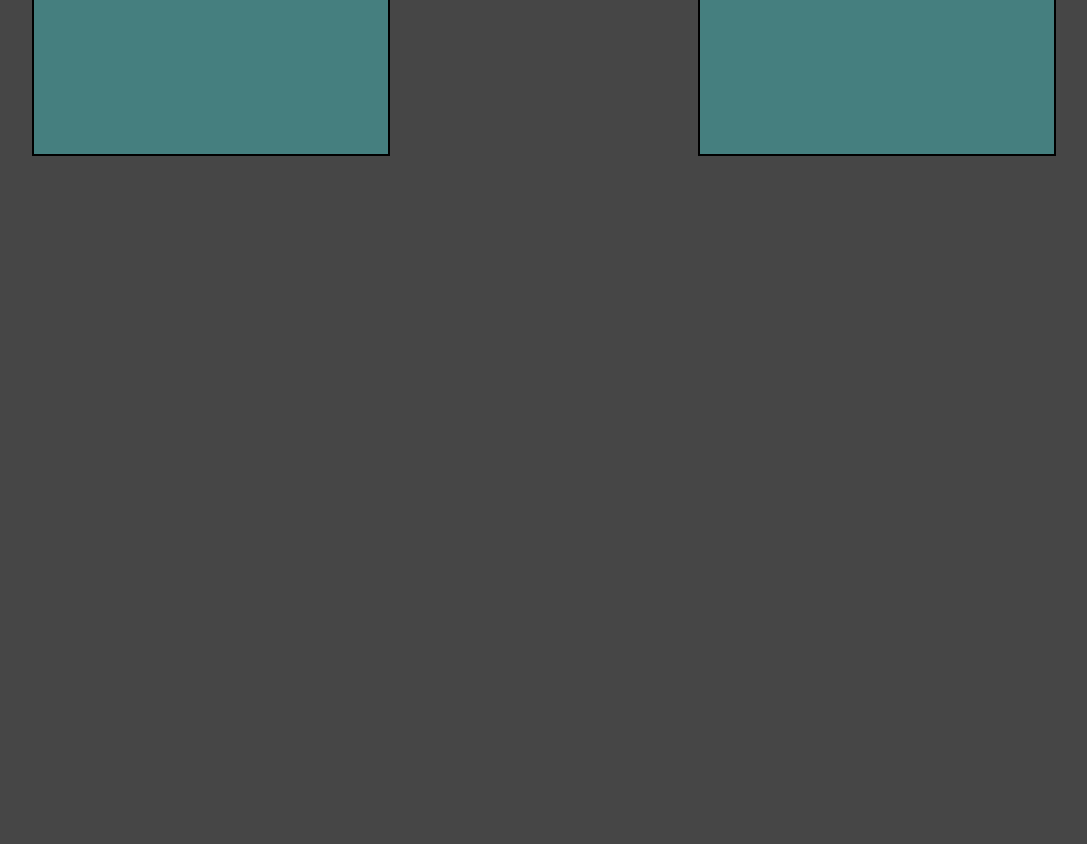
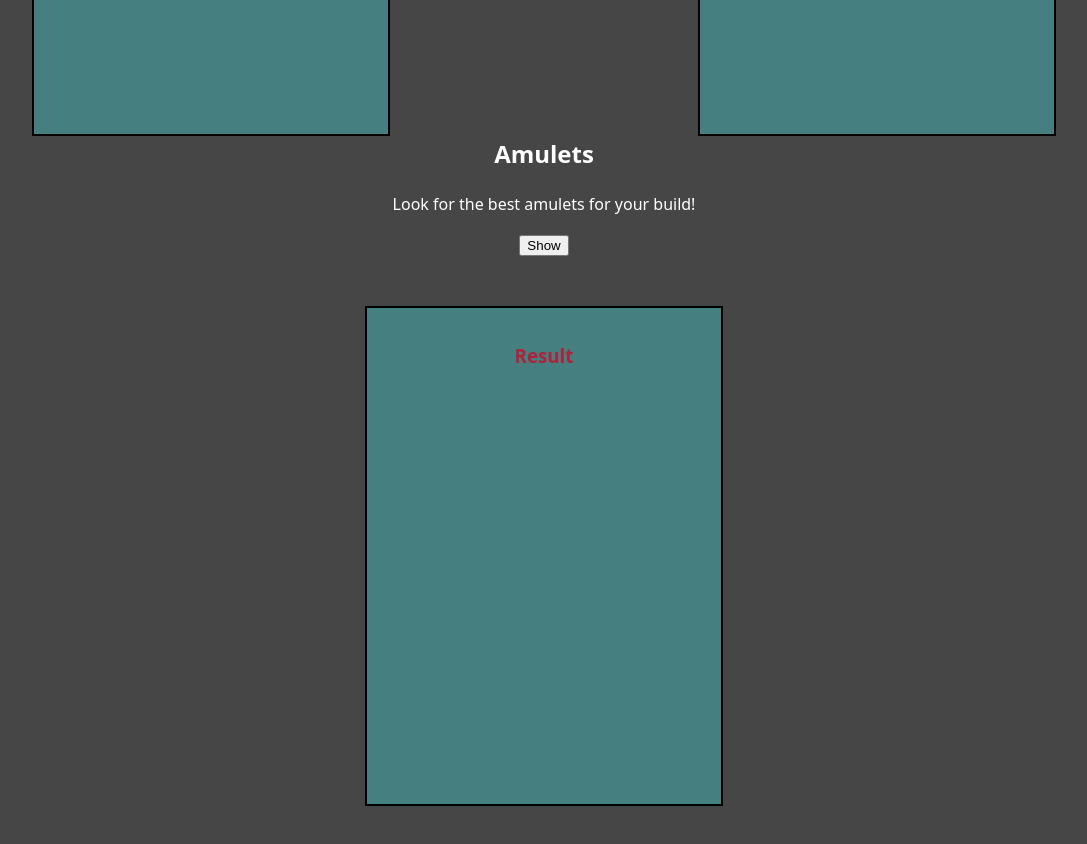
Before and after one commit to dsanfealos/counts-of-p-react-front, a React (Vite) app: page /character in a window 1280 px wide. Shown: the part 860-1704 px from the top of the page, without its empty margins (96-1183 px from the left). Before the commit the page ends 1016 px from the top, so only its background shows below. Built offline with nearby package versions, Linux system fonts and the light colour scheme.

Commit message:
Amulet List added to Character Page

```diff
--- a/src/App.jsx
+++ b/src/App.jsx
@@ -3,7 +3,7 @@ import './index.css'
 import Navbar from './components/Navbar'
 import Footer from './components/Footer'
 import Home from './components/Home'
-import Character from './components/Character'
+import CharacterPage from './components/pages/CharacterPage'
 import { BrowserRouter as Router, Route, Routes } from 'react-router-dom';
 import Header from './components/Header'
 
@@ -15,8 +15,9 @@ function App() {
         <Navbar />
         <Header />
         <Routes>
-          <Route path='/' Component={Home}/>
-          <Route path='/character' Component={Character}/>
+          <Route exact path='/' Component={Home}/>
+          <Route exact path='/character' Component={CharacterPage}>
+          </Route>
         </Routes>
         <Footer />
       </div>
--- /dev/null
+++ b/src/components/pages/CharacterPage.jsx
@@ -0,0 +1,13 @@
+import Character from "../Character";
+import AmuletSearch from "../searchs/AmuletsSearch";
+
+const CharacterPage = () => {
+    return (
+        <div className="character-page">
+            <Character></Character>
+            <AmuletSearch></AmuletSearch>
+        </div>
+    );
+}
+
+export default CharacterPage;
--- /dev/null
+++ b/src/components/searchs/AmuletsSearch.jsx
@@ -0,0 +1,42 @@
+import { useState } from "react";
+
+const AmuletSearch = () => {
+    const [amulets, setAmulets] = useState([]);
+
+    const showAmuletList = () => {
+        fetch("https://countsofp.com/player/amulet")
+        .then(response =>
+            response.json()
+        ).then(data => {
+            setAmulets(data)
+            console.log(data);
+        })
+    }
+
+    return (
+        <div className="amulet-search">
+            <h2 style={{color:"white"}}>Amulets</h2>
+            <p style={{color:"white"}}>Look for the best amulets for your build!</p>
+            <button onClick={showAmuletList}>Show</button>
+            <div className="show-amulets">
+                <h3>Result</h3>
+                {amulets.map((amulet) => {
+                    return (
+                        <div className="amulet-preview" key={amulet.id}>
+                            <h3 style={{color:"black"}}>{amulet.name}</h3>
+                            <ul>
+                                <li>Id: {amulet.id}</li>
+                                <li>Description: {amulet.description}</li>
+                                <li>Weigth: {amulet.weight} kg</li>
+                                <li>Stats increased: </li>
+                                <li>Attributes increased: </li>
+                            </ul>
+                        </div>
+                    )
+                })}
+            </div>
+        </div>
+    );
+}
+
+export default AmuletSearch;
--- a/src/index.css
+++ b/src/index.css
@@ -41,13 +41,13 @@ nav a:hover{
 }
 
 body{
-    background-color: rgb(31, 53, 83);
+    background-color: #464646;
     color: rgb(176, 33, 59);
     text-align: center;
     margin: 0;
 }
 .header{
-    margin-top: 150px;
+    margin-top: 130px;
     margin-right: 50px;
     margin-left: 50px;
     background-color: rgb(69, 127, 127);
@@ -96,19 +96,25 @@ body{
     width: 35%;
     height: 500px;
 }
-.show-box{
+.amulet-search{
     clear: both;
     width: 80%;
     margin: 0 auto;
 }
 .show-amulets{
-    margin: 50px auto;
+    margin: 50px auto 100px auto;
     background-color: rgb(69, 127, 127);
     border: 2px black solid;
     padding: 15px;
     width: 35%;
     height: 500px;
     overflow-y: scroll;
+}
+.amulet-preview{
+    border: 2px black solid;
+    padding: 10px;
+    margin-bottom: 10px;
+    text-align: left;
 }
 footer{
     width: 100%;
```
Also changed, not shown: 1 other file (tests, documents, lock files or other folders).
